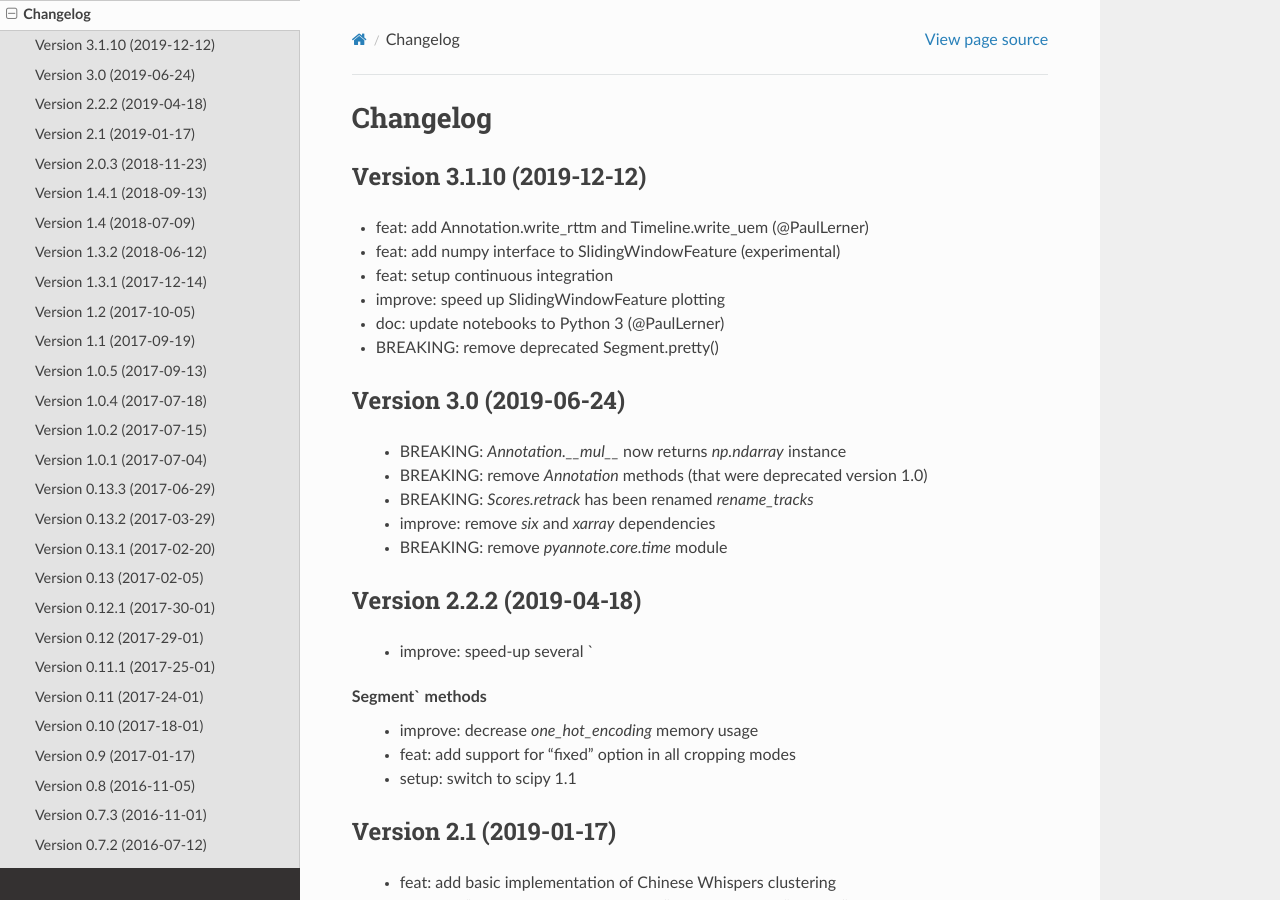
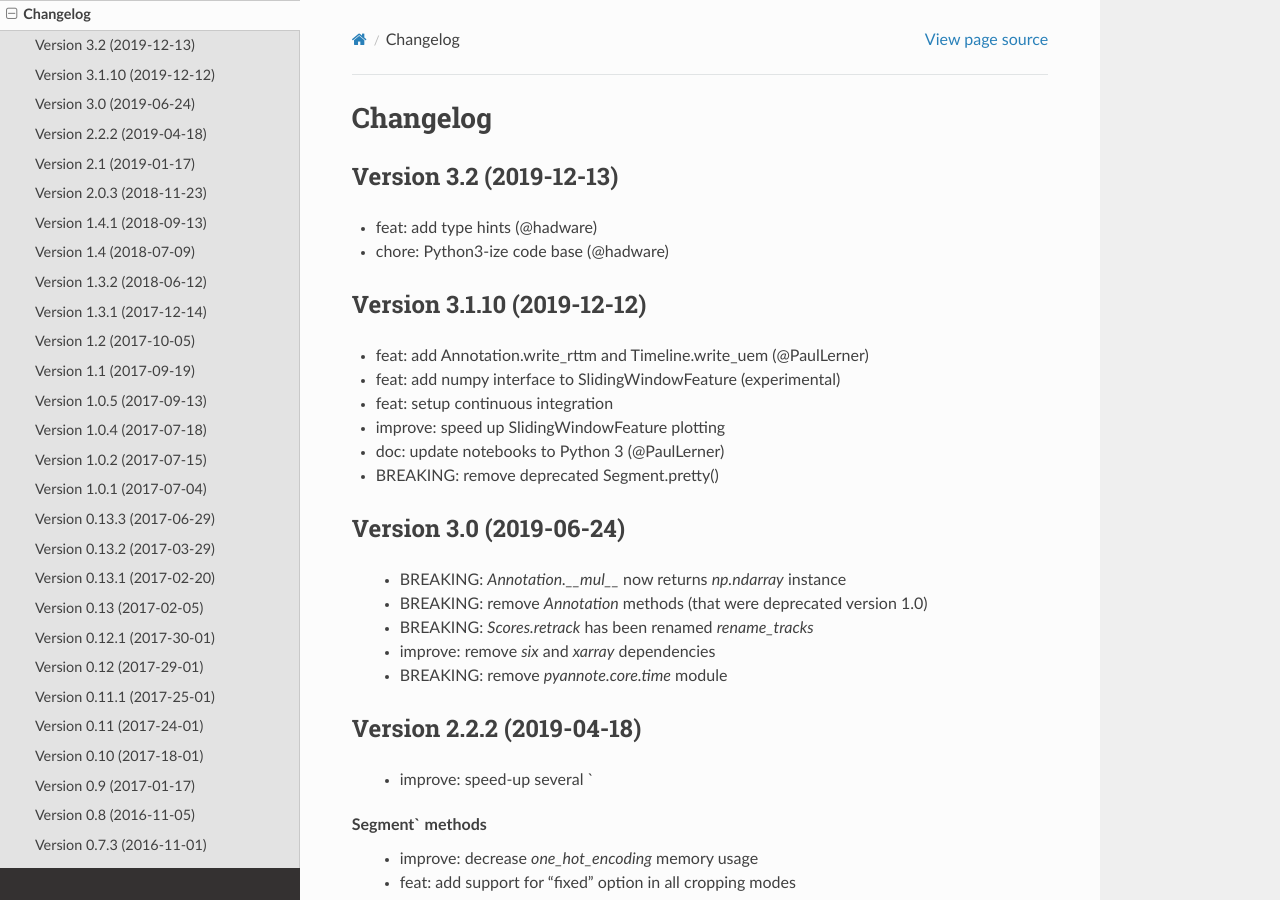
Before and after one commit to pyannote/pyannote-core, a Sphinx documentation site: the page built from doc/source/changelog.rst, in a window 1280 px wide and 900 px high. Built offline with Sphinx 7.4.7 and the Read the Docs theme 2.0.0, drawn with Linux system fonts in a browser that asks for light colours.

Commit message:
doc: update changelog

```diff
--- a/doc/source/changelog.rst
+++ b/doc/source/changelog.rst
@@ -1,6 +1,12 @@
 #########
 Changelog
 #########
+
+Version 3.2 (2019-12-13)
+~~~~~~~~~~~~~~~~~~~~~~~~
+
+- feat: add type hints (@hadware)
+- chore: Python3-ize code base (@hadware)
 
 Version 3.1.10 (2019-12-12)
 ~~~~~~~~~~~~~~~~~~~~~~~~~~~
```
